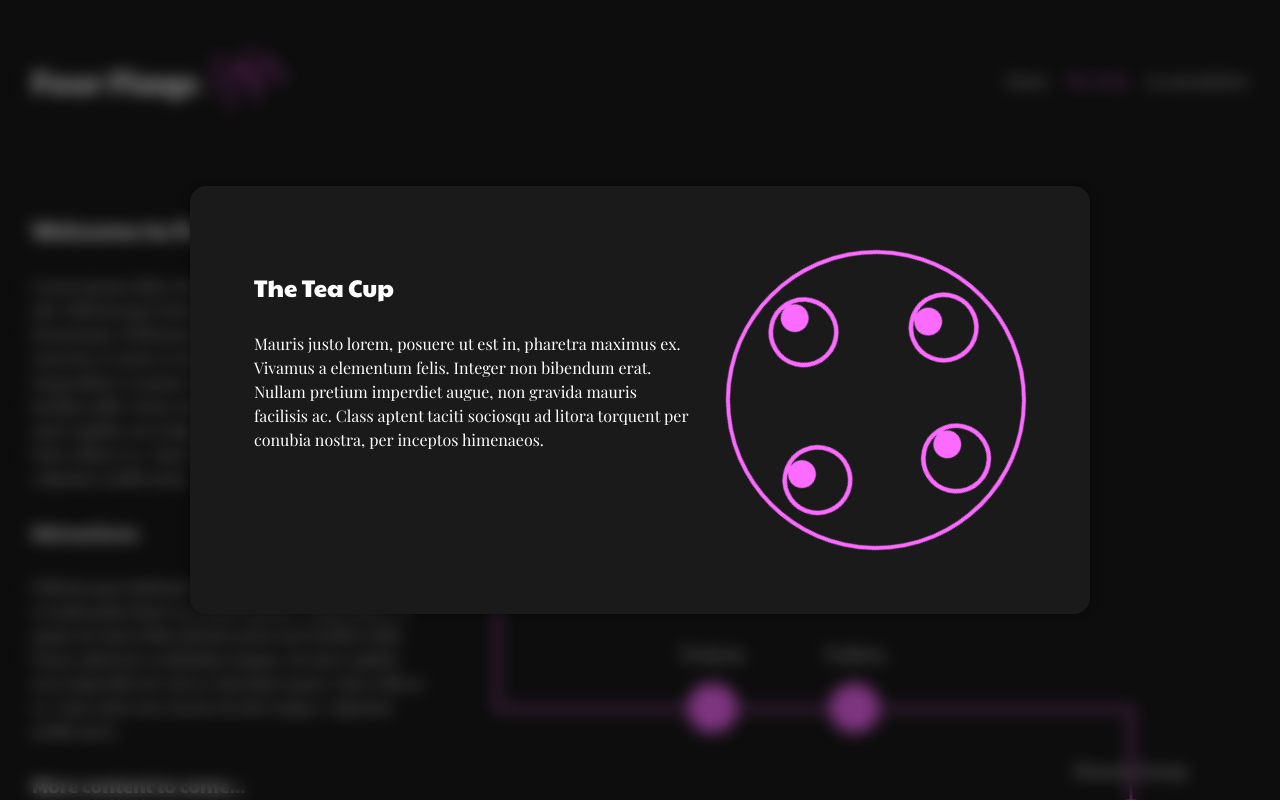
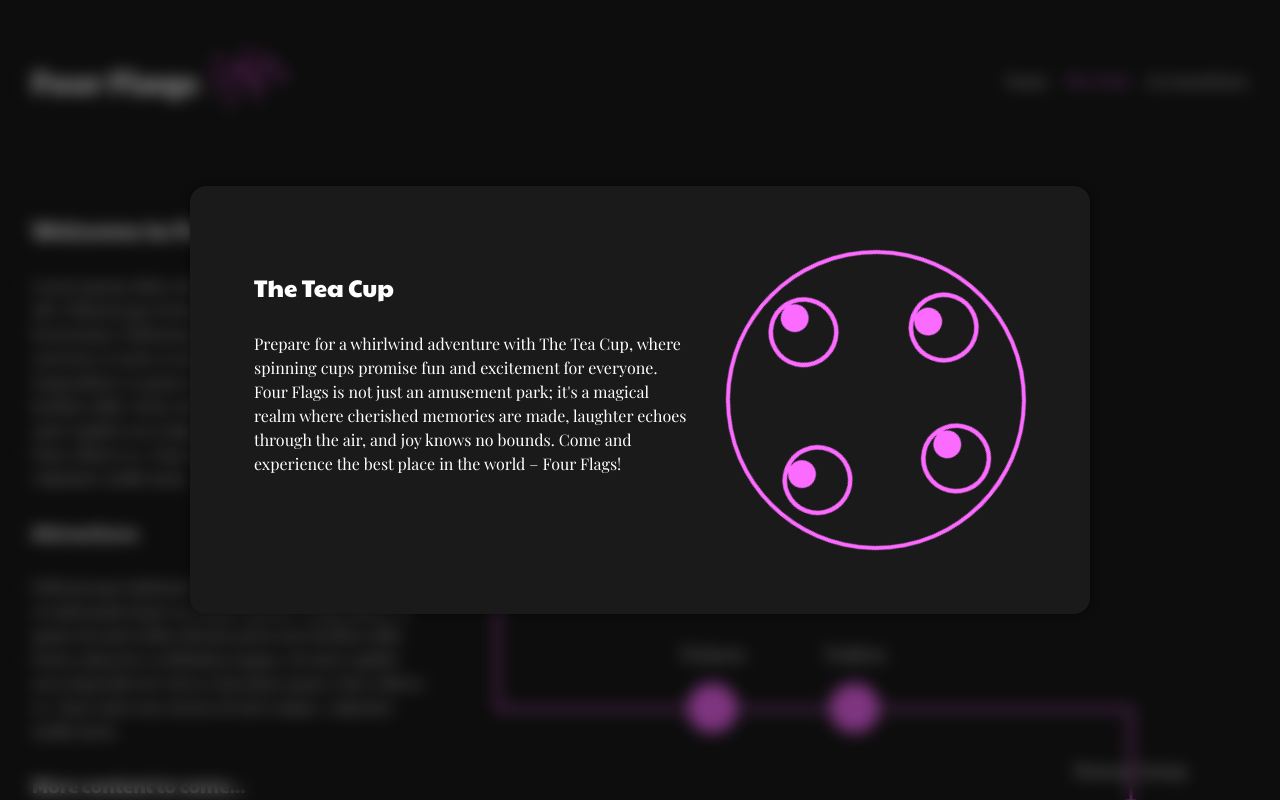
Before and after one commit to cecilialjungquist/four-flags, a React (Vite) app: page /#/the-park/the-tea-cup in a window 1280 px wide. Shown: the top 800 px of the page. Built offline with nearby package versions, Linux system fonts and the light colour scheme; a web font is replaced by a local one.

Commit message:
Created hook to gather all parkInfo

```diff
--- a/src/App.jsx
+++ b/src/App.jsx
@@ -9,6 +9,7 @@
     <>
       <TopHeader />
       <main>
+        {/* Outlet via TopHeader and Navigation */}
         <Outlet />
       </main>
 
--- a/src/components/MapDot.jsx
+++ b/src/components/MapDot.jsx
@@ -2,7 +2,7 @@
 import useStandardAnimation from "../hooks/useStandardAnimation";
 import { useNavigate } from "react-router-dom";
 
-function MapDot({ name, offsetDistance, id }) {
+function MapDot({ name, offsetDistance, isAttraction, id }) {
     const { initial, animate } = useStandardAnimation();
     const navigate = useNavigate();
 
@@ -26,8 +26,12 @@
     };
 
     function handleClick() {
-        const attraction = name.split(' ').join('-').replace("'", '').toLowerCase();
-        navigate(`/the-park/${attraction}`);
+        if (isAttraction) {
+            const attraction = name.split(' ').join('-').replace("'", '').toLowerCase();
+            navigate(`/the-park/${attraction}`);
+        } else {
+            navigate(`/the-park/facilities/${id}`);
+        }
     }
 
 
--- a/src/components/Overlay.jsx
+++ b/src/components/Overlay.jsx
@@ -2,7 +2,7 @@
 import { AnimatePresence, motion } from "framer-motion";
 import { useState } from "react";
 
-function Overlay({ children }) {
+function Overlay({ className, children }) {
     const [isVisible, setIsVisible] = useState(true);
     const navigate = useNavigate();
 
@@ -23,7 +23,9 @@
                     animate={{ opacity: 1, transition: { duration: .3 } }}
                     exit={{ opacity: 0, transition: { duration: .2 } }}
                 >
-                    {children}
+                    <article className={className}>
+                        {children}
+                    </article>
                 </motion.section>
             }
         </AnimatePresence>
--- a/src/components/AttractionHeader.jsx
+++ b/src/components/OverlayHeader.jsx
@@ -1,7 +1,7 @@
 import useStandardAnimation from "../hooks/useStandardAnimation";
 import { motion } from "framer-motion";
 
-function AttractionHeader({ name, desc }) {
+function OverlayHeader({ name, desc }) {
     const { initial, animate } = useStandardAnimation();
 
     return (
@@ -15,4 +15,4 @@
     );
 }
 
-export default AttractionHeader;
+export default OverlayHeader;
--- a/src/components/attractions/BunnyJump.jsx
+++ b/src/components/attractions/BunnyJump.jsx
@@ -1,14 +1,15 @@
 import './BunnyJump.css';
-import AttractionHeader from "../AttractionHeader";
+import OverlayHeader from "../OverlayHeader";
 import Overlay from '../Overlay';
+import useFetchParkInfo from '../../hooks/useFetchParkInfo';
 
 function BunnyJump() {
-    const desc = "Mauris justo lorem, posuere ut est in, pharetra maximus ex. Vivamus a elementum felis. Integer non bibendum erat. Nullam pretium imperdiet augue, non gravida mauris facilisis ac. Class aptent taciti sociosqu ad litora torquent per conubia nostra, per inceptos himenaeos."
+    const [ attraction ] = useFetchParkInfo({ isAttraction: true })
+        .filter(attraction => attraction.name === "Cherry's Cars");
 
     return (
-        <Overlay>
-            <article className="bunny-jump">
-                <AttractionHeader name={'Bunny Jump'} desc={desc} />
+        <Overlay className={"bunny-jump"}>
+            <OverlayHeader name={attraction.name} desc={attraction.desc} />
 
             <section className="bunny-jump__svg">
                 <svg xmlns="http://www.w3.org/2000/svg" width="361" height="331" viewBox="0 0 361 331" fill="none">
@@ -22,7 +23,6 @@
                     <path d="M24 140C24 146.627 18.6274 152 12 152C5.37258 152 0 146.627 0 140C0 133.373 5.37258 128 12 128C18.6274 128 24 133.373 24 140Z" fill="#FC6BFF" />
                 </svg>
             </section>
-            </article>
         </Overlay>
     );
 }
--- a/src/components/attractions/CherrysCars.jsx
+++ b/src/components/attractions/CherrysCars.jsx
@@ -1,16 +1,15 @@
-import AttractionHeader from "../AttractionHeader";
+import OverlayHeader from "../OverlayHeader";
 import Overlay from "../Overlay";
 import './CherrysCars.css';
+import useFetchParkInfo from "../../hooks/useFetchParkInfo";
 
 function CherrysCars() {
-    const desc = "Mauris justo lorem, posuere ut est in, pharetra maximus ex. Vivamus a elementum felis. Integer non bibendum erat. Nullam pretium imperdiet augue, non gravida mauris facilisis ac. Class aptent taciti sociosqu ad litora torquent per conubia nostra, per inceptos himenaeos."
-
-
+    const [ attraction ] = useFetchParkInfo({ isAttraction: true })
+        .filter(attraction => attraction.name === "Cherry's Cars");
 
     return (
-        <Overlay>
-            <article className="cherrys-cars">
-                <AttractionHeader name={"Cherry's Cars"} desc={desc} />
+        <Overlay className={"cherrys-cars"}>
+            <OverlayHeader name={attraction.name} desc={attraction.desc} />
             <section className="cherrys-cars__animation">
                 <div className="cherrys-cars__dot cherrys-cars__dot-1"></div>
                 <div className="cherrys-cars__dot cherrys-cars__dot-2"></div>
@@ -21,7 +20,6 @@
                 <div className="cherrys-cars__dot cherrys-cars__dot-5"></div>
                 <div className="cherrys-cars__dot cherrys-cars__dot-6"></div>
             </section>
-            </article>
         </Overlay>
     );
 }
--- a/src/components/attractions/TheTeaCup.jsx
+++ b/src/components/attractions/TheTeaCup.jsx
@@ -1,38 +1,37 @@
-import AttractionHeader from "../AttractionHeader";
+import OverlayHeader from "../OverlayHeader";
 import Overlay from "../Overlay";
 import './TheTeaCup.css';
+import useFetchParkInfo from "../../hooks/useFetchParkInfo";
 
 function TheTeaCup() {
-    const desc = "Mauris justo lorem, posuere ut est in, pharetra maximus ex. Vivamus a elementum felis. Integer non bibendum erat. Nullam pretium imperdiet augue, non gravida mauris facilisis ac. Class aptent taciti sociosqu ad litora torquent per conubia nostra, per inceptos himenaeos."
-
+    const [ attraction ] = useFetchParkInfo({ isAttraction: true })
+        .filter(attraction => attraction.name === "The Tea Cup");
 
     return (
-        <Overlay>
-            <article className="the-tea-cup">
-                <AttractionHeader name={'The Tea Cup'} desc={desc} />
+        <Overlay className={"the-tea-cup"}>
+                <OverlayHeader name={attraction.name} desc={attraction.desc} />
                 <section className="the-tea-cup__animation">
                     <div className="the-tea-cup__big">
                         <svg xmlns="http://www.w3.org/2000/svg" width="70" height="70" viewBox="0 0 63 63" fill="none">
                             <path d="M40 16.5C40 21.1944 36.1944 25 31.5 25C26.8056 25 23 21.1944 23 16.5C23 11.8056 26.8056 8 31.5 8C36.1944 8 40 11.8056 40 16.5Z" fill="#FC6BFF" />
-                            <path d="M61 31.5C61 47.7924 47.7924 61 31.5 61C15.2076 61 2 47.7924 2 31.5C2 15.2076 15.2076 2 31.5 2C47.7924 2 61 15.2076 61 31.5ZM38 16.5C38 20.0899 35.0899 23 31.5 23C27.9101 23 25 20.0899 25 16.5C25 12.9101 27.9101 10 31.5 10C35.0899 10 38 12.9101 38 16.5ZM31.5 27C37.299 27 42 22.299 42 16.5C42 10.701 37.299 6 31.5 6C25.701 6 21 10.701 21 16.5C21 22.299 25.701 27 31.5 27Z" stroke="#FC6BFF" stroke-width="4" />
+                            <path d="M61 31.5C61 47.7924 47.7924 61 31.5 61C15.2076 61 2 47.7924 2 31.5C2 15.2076 15.2076 2 31.5 2C47.7924 2 61 15.2076 61 31.5ZM38 16.5C38 20.0899 35.0899 23 31.5 23C27.9101 23 25 20.0899 25 16.5C25 12.9101 27.9101 10 31.5 10C35.0899 10 38 12.9101 38 16.5ZM31.5 27C37.299 27 42 22.299 42 16.5C42 10.701 37.299 6 31.5 6C25.701 6 21 10.701 21 16.5C21 22.299 25.701 27 31.5 27Z" stroke="#FC6BFF" strokeWidth="4" />
                         </svg>
                         <svg xmlns="http://www.w3.org/2000/svg" width="70" height="70" viewBox="0 0 63 63" fill="none">
                             <path d="M40 16.5C40 21.1944 36.1944 25 31.5 25C26.8056 25 23 21.1944 23 16.5C23 11.8056 26.8056 8 31.5 8C36.1944 8 40 11.8056 40 16.5Z" fill="#FC6BFF" />
-                            <path d="M61 31.5C61 47.7924 47.7924 61 31.5 61C15.2076 61 2 47.7924 2 31.5C2 15.2076 15.2076 2 31.5 2C47.7924 2 61 15.2076 61 31.5ZM38 16.5C38 20.0899 35.0899 23 31.5 23C27.9101 23 25 20.0899 25 16.5C25 12.9101 27.9101 10 31.5 10C35.0899 10 38 12.9101 38 16.5ZM31.5 27C37.299 27 42 22.299 42 16.5C42 10.701 37.299 6 31.5 6C25.701 6 21 10.701 21 16.5C21 22.299 25.701 27 31.5 27Z" stroke="#FC6BFF" stroke-width="4" />
+                            <path d="M61 31.5C61 47.7924 47.7924 61 31.5 61C15.2076 61 2 47.7924 2 31.5C2 15.2076 15.2076 2 31.5 2C47.7924 2 61 15.2076 61 31.5ZM38 16.5C38 20.0899 35.0899 23 31.5 23C27.9101 23 25 20.0899 25 16.5C25 12.9101 27.9101 10 31.5 10C35.0899 10 38 12.9101 38 16.5ZM31.5 27C37.299 27 42 22.299 42 16.5C42 10.701 37.299 6 31.5 6C25.701 6 21 10.701 21 16.5C21 22.299 25.701 27 31.5 27Z" stroke="#FC6BFF" strokeWidth="4" />
                         </svg>
                         <svg xmlns="http://www.w3.org/2000/svg" width="70" height="70" viewBox="0 0 63 63" fill="none">
                             <path d="M40 16.5C40 21.1944 36.1944 25 31.5 25C26.8056 25 23 21.1944 23 16.5C23 11.8056 26.8056 8 31.5 8C36.1944 8 40 11.8056 40 16.5Z" fill="#FC6BFF" />
-                            <path d="M61 31.5C61 47.7924 47.7924 61 31.5 61C15.2076 61 2 47.7924 2 31.5C2 15.2076 15.2076 2 31.5 2C47.7924 2 61 15.2076 61 31.5ZM38 16.5C38 20.0899 35.0899 23 31.5 23C27.9101 23 25 20.0899 25 16.5C25 12.9101 27.9101 10 31.5 10C35.0899 10 38 12.9101 38 16.5ZM31.5 27C37.299 27 42 22.299 42 16.5C42 10.701 37.299 6 31.5 6C25.701 6 21 10.701 21 16.5C21 22.299 25.701 27 31.5 27Z" stroke="#FC6BFF" stroke-width="4" />
+                            <path d="M61 31.5C61 47.7924 47.7924 61 31.5 61C15.2076 61 2 47.7924 2 31.5C2 15.2076 15.2076 2 31.5 2C47.7924 2 61 15.2076 61 31.5ZM38 16.5C38 20.0899 35.0899 23 31.5 23C27.9101 23 25 20.0899 25 16.5C25 12.9101 27.9101 10 31.5 10C35.0899 10 38 12.9101 38 16.5ZM31.5 27C37.299 27 42 22.299 42 16.5C42 10.701 37.299 6 31.5 6C25.701 6 21 10.701 21 16.5C21 22.299 25.701 27 31.5 27Z" stroke="#FC6BFF" strokeWidth="4" />
                         </svg>
                         <svg xmlns="http://www.w3.org/2000/svg" width="70" height="70" viewBox="0 0 63 63" fill="none">
                             <path d="M40 16.5C40 21.1944 36.1944 25 31.5 25C26.8056 25 23 21.1944 23 16.5C23 11.8056 26.8056 8 31.5 8C36.1944 8 40 11.8056 40 16.5Z" fill="#FC6BFF" />
-                            <path d="M61 31.5C61 47.7924 47.7924 61 31.5 61C15.2076 61 2 47.7924 2 31.5C2 15.2076 15.2076 2 31.5 2C47.7924 2 61 15.2076 61 31.5ZM38 16.5C38 20.0899 35.0899 23 31.5 23C27.9101 23 25 20.0899 25 16.5C25 12.9101 27.9101 10 31.5 10C35.0899 10 38 12.9101 38 16.5ZM31.5 27C37.299 27 42 22.299 42 16.5C42 10.701 37.299 6 31.5 6C25.701 6 21 10.701 21 16.5C21 22.299 25.701 27 31.5 27Z" stroke="#FC6BFF" stroke-width="4" />
+                            <path d="M61 31.5C61 47.7924 47.7924 61 31.5 61C15.2076 61 2 47.7924 2 31.5C2 15.2076 15.2076 2 31.5 2C47.7924 2 61 15.2076 61 31.5ZM38 16.5C38 20.0899 35.0899 23 31.5 23C27.9101 23 25 20.0899 25 16.5C25 12.9101 27.9101 10 31.5 10C35.0899 10 38 12.9101 38 16.5ZM31.5 27C37.299 27 42 22.299 42 16.5C42 10.701 37.299 6 31.5 6C25.701 6 21 10.701 21 16.5C21 22.299 25.701 27 31.5 27Z" stroke="#FC6BFF" strokeWidth="4" />
                         </svg>
 
                     </div>
 
                 </section>
-            </article>
         </Overlay>
     );
 }
--- /dev/null
+++ b/src/hooks/useFetchParkInfo.js
@@ -0,0 +1,66 @@
+function useFetchParkInfo( options = {} ) {
+    const { isAttraction = null } = options;
+
+    const parkInfo = [
+        {
+            id: 0,
+            name: 'Entrance',
+            desc: 'Welcome to Four Flags, the most enchanting amusement park in the world! At our entrance, you\'ll be greeted with open arms and the promise of unforgettable adventures. As you stroll over to our Tickets booth, you\'ll be enchanted by the anticipation of thrilling experiences. Our pristine Toilets are designed with your comfort and convenience in mind, catering to both kids and adults, ensuring a pleasant visit for all.',
+            offsetDistance: '0%',
+            isAttraction: false
+        },
+        {
+            id: 1,
+            name: 'Tickets',
+            desc: 'Here you can buy tickets, and your journey to a world of fun and excitement begins. The adventure awaits, and the magic of Four Flags is just a ticket away!',
+            offsetDistance: '18%',
+            isAttraction: false
+        },
+        {
+            id: 2,
+            name: 'Toilets',
+            desc: 'Our Toilets are not just about accessibility and cleanliness; they are a sanctuary of comfort for kids and adults alike. Feel refreshed and rejuvenated as you continue your thrilling adventure at Four Flags!',
+            offsetDistance: '22%',
+            isAttraction: false
+        },
+        {
+            id: 3,
+            name: 'Bunny Jump',
+            desc: 'For kids, a carousel that jumps up and down, filling the air with laughter and excitement. At Four Flags, the Bunny Jump promises endless joy for the little ones!',
+            offsetDistance: '33%',
+            isAttraction: true
+        },
+        {
+            id: 4,
+            name: "Cherry's Cars",
+            desc: 'A whimsical take on the classic radio cars carousel, Cherry\'s Cars offer a delightful twist that keeps riders of all ages entertained and smiling. At Four Flags, the fun never ends!',
+            offsetDistance: '36%',
+            isAttraction: true
+        },
+        {
+            id: 5,
+            name: "Grandma's",
+            desc: 'Indulge your taste buds at Grandma\'s, where the world\'s most delicious ice cream awaits. A treat for your senses, it\'s a must-visit destination at Four Flags!',
+            offsetDistance: '42%',
+            isAttraction: false
+        },
+        {
+            id: 6,
+            name: "The Tea Cup",
+            desc: 'Prepare for a whirlwind adventure with The Tea Cup, where spinning cups promise fun and excitement for everyone. Four Flags is not just an amusement park; it\'s a magical realm where cherished memories are made, laughter echoes through the air, and joy knows no bounds. Come and experience the best place in the world – Four Flags!',
+            offsetDistance: '46%',
+            isAttraction: true
+        }
+    ];
+
+
+    if (isAttraction === true) {
+        return parkInfo.filter(item => item.isAttraction === true);
+    } else if (isAttraction === false) {
+        return parkInfo.filter(item => item.isAttraction === false)
+    } else {
+        return parkInfo;
+    }
+}
+
+export default useFetchParkInfo;
--- a/src/main.jsx
+++ b/src/main.jsx
@@ -9,6 +9,7 @@
 import BunnyJump from './components/attractions/BunnyJump';
 import CherrysCars from './components/attractions/CherrysCars';
 import TheTeaCup from './components/attractions/TheTeaCup';
+import Facility from './components/facilities/Facility';
 
 const router = createHashRouter([
   {
@@ -34,6 +35,10 @@
           {
             path: 'the-tea-cup',
             element: <TheTeaCup />
+          },
+          {
+            path: 'facilities/:id',
+            element: <Facility />
           }
         ]
       },
```
Also changed, not shown: src/components/Map.jsx (+8 -36 lines), src/components/facilities/Facility.jsx (added, +17 -0 lines), src/hooks/useStandardAnimation.js (renamed from src/hooks/useStandardAnimation.jsx). Lines whose indentation alone changed are shown as unchanged.
